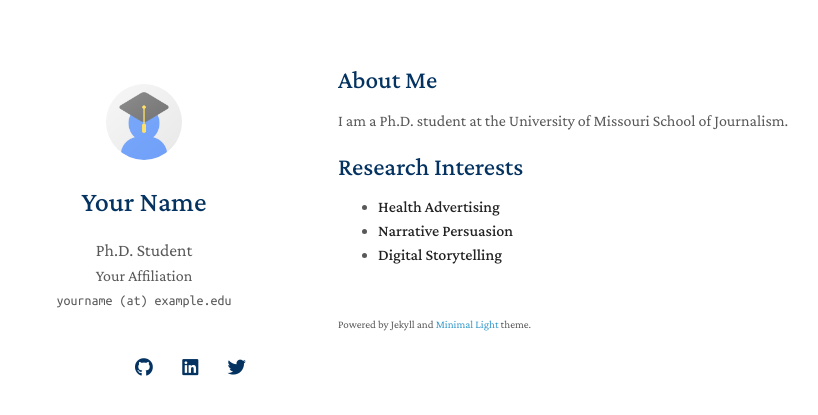
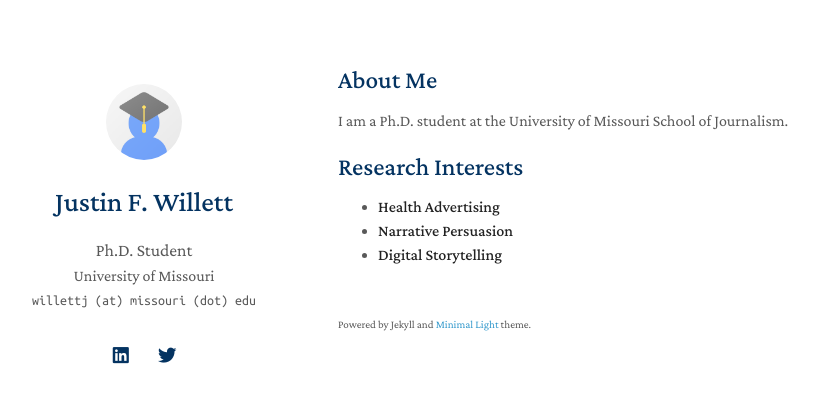
Before and after one commit to willettjf/willettjf.github.io, a Jekyll site: the page built from index.md, in a window 1280 px wide. Shown: the top 415 px of the page, without its empty margins (132-950 px from the left). Built offline with Jekyll 4.4.1, drawn with Linux system fonts in a browser that asks for light colours; nearby versions of some CDN libraries; a style sheet for code colours, icons or effects is not loaded; our own code applies the rules of GitHub Pages for plain Markdown files.

Commit message:
Update _config.yml

```diff
--- a/_config.yml
+++ b/_config.yml
@@ -1,8 +1,8 @@
 # Basic Information
-title: Your Name
+title: Justin F. Willett
 position: Ph.D. Student
-affiliation: Your Affiliation
-email: yourname (at) example.edu
+affiliation: University of Missouri
+email: willettj (at) missouri (dot) edu
 
 # Search Engine Optimization (SEO)
 # The following information is used to improve the website traffic from search engines, e.g., Google.
@@ -12,11 +12,11 @@ canonical: https://minimal-light-theme.yliu.me/
 
 # Links
 # If you don't need one of them, you may delete the corresponding line.
-google_scholar: https://scholar.google.com/
-cv_link: assets/files/curriculum_vitae.pdf
-github_link: https://github.com/
-linkedin: https://www.linkedin.com/
-twitter: https://twitter.com/
+# google_scholar: https://scholar.google.com/
+# cv_link: assets/files/curriculum_vitae.pdf
+# github_link: https://github.com/
+linkedin: https://www.linkedin.com/in/willettjf
+twitter: https://twitter.com/willettjf
 
 # Images (e.g., your profile picture and your website's favicon)
 # "favicon" and "favicon_dark" are used for the light and dark modes, respectively.
```
